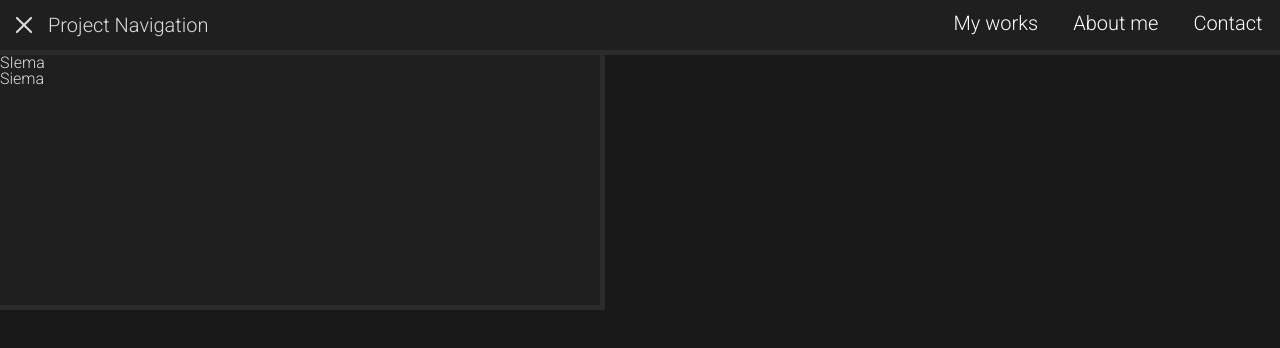
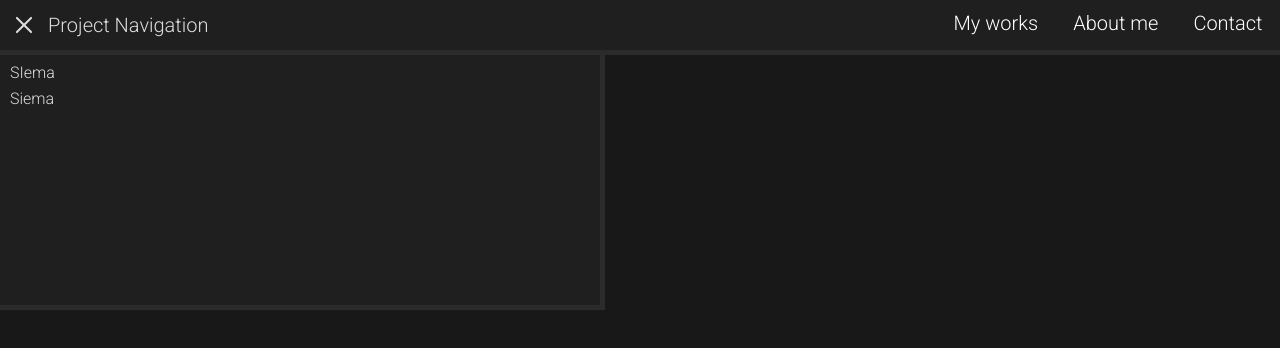
Before and after one commit to PlumpAndProud/personal-website, a React (Create React App) app: page / in a window 1280 px wide. Both pictures are taken after a click on the button "Show menu". Shown: the top 348 px of the page. Built offline with nearby package versions, Linux system fonts and the light colour scheme; a web font is replaced by a local one.

Commit message:
animation for li

```diff
--- a/package.json
+++ b/package.json
@@ -6,6 +6,7 @@
     "@testing-library/jest-dom": "^5.17.0",
     "@testing-library/react": "^13.4.0",
     "@testing-library/user-event": "^13.5.0",
+    "framer-motion": "^10.16.5",
     "hamburger-react": "^2.5.0",
     "react": "^18.2.0",
     "react-dom": "^18.2.0",
--- a/src/components/Header/Hamburger/Hamburger.jsx
+++ b/src/components/Header/Hamburger/Hamburger.jsx
@@ -2,6 +2,7 @@ import { Squash as Hamburger } from "hamburger-react";
 import { useState } from "react";
 import { useRef } from "react";
 import { useClickAway } from "react-use";
+import { AnimatePresence, motion, spring } from "framer-motion";
 import style from "./Hamburger.module.scss";
 
 export default function HamburgerSection() {
@@ -21,14 +22,44 @@ export default function HamburgerSection() {
           label="Show menu"
           rounded
         />
-        {isOpen && (
-          <div className={style.Project_list}>
-            <ul>
-              <li>SIema</li>
-              <li>Siema</li>
-            </ul>
-          </div>
-        )}
+        <AnimatePresence>
+          {isOpen && (
+            <motion.div
+              initial={{ opacity: 0 }}
+              animate={{ opacity: 1 }}
+              exit={{ opacity: 0 }}
+              transition={{ duration: 0.2 }}
+              className={style.Project_list}
+            >
+              <ul>
+                <motion.li
+                  initial={{ scale: 0, opacity: 0 }}
+                  animate={{ scale: 1, opacity: 1 }}
+                  transition={{
+                    type: "spring",
+                    stiffness: 150,
+                    damping: 20,
+                    delay: 0.2,
+                  }}
+                >
+                  SIema
+                </motion.li>
+                <motion.li
+                  initial={{ scale: 0, opacity: 0 }}
+                  animate={{ scale: 1, opacity: 1 }}
+                  transition={{
+                    type: "spring",
+                    stiffness: 150,
+                    damping: 20,
+                    delay: 0.4,
+                  }}
+                >
+                  Siema
+                </motion.li>
+              </ul>
+            </motion.div>
+          )}
+        </AnimatePresence>
         <div className={style.Project_navigation}>Project Navigation</div>
       </div>
     </>
--- a/src/components/Header/Hamburger/Hamburger.module.scss
+++ b/src/components/Header/Hamburger/Hamburger.module.scss
@@ -20,4 +20,9 @@
 
   border-right: 5px solid #2b2b2b;
   border-bottom: 5px solid #2b2b2b;
+  ul {
+    li {
+      margin: 10px;
+    }
+  }
 }
```
Also changed, not shown: 1 other file (tests, documents, lock files or other folders).
